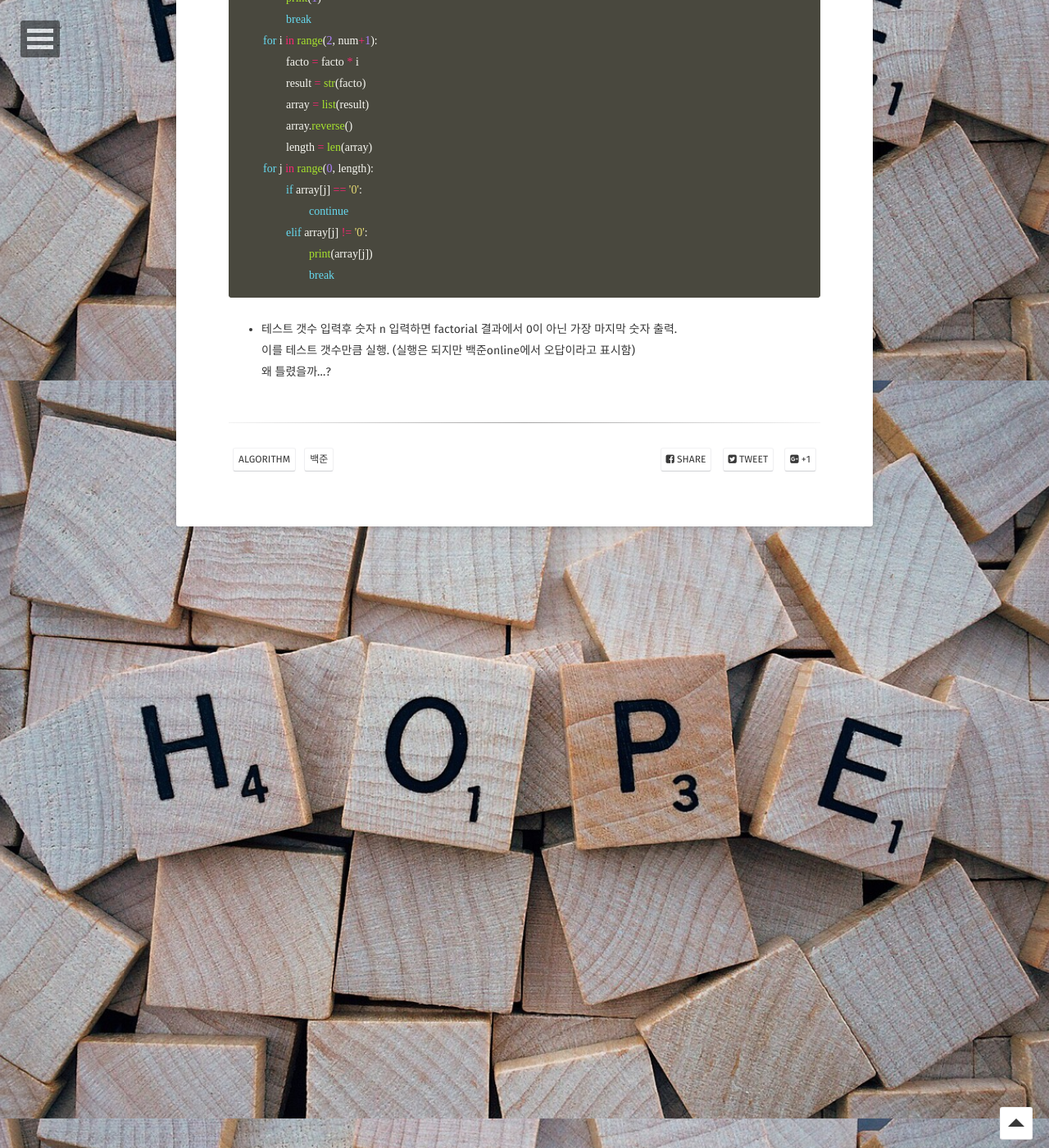
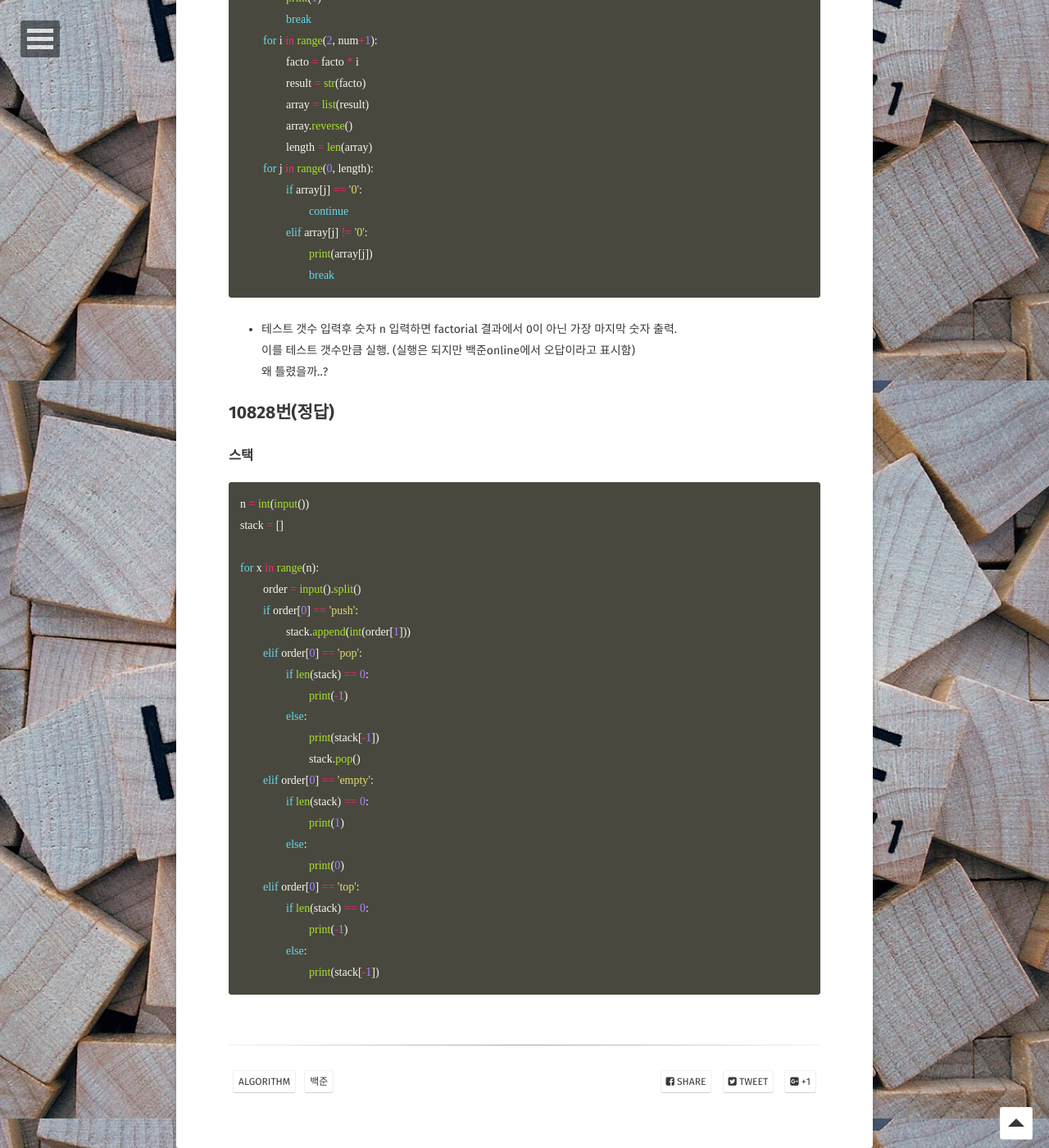
Before and after one commit to Jungjihyuk/JH_Life, a Jekyll site: the page built from _posts/2019-03-07-baekjoon-algorithm.md, in a window 1280 px wide and 1400 px high, scrolled down 1336 px. Shown: the whole window at 82% size. Built offline with Jekyll 4.4.1, drawn with Linux system fonts in a browser that asks for light colours; some web fonts are replaced; comment, search, counter and statistics services are not loaded.

Commit message:
백준, 스택문제 추가

````diff
--- a/_posts/2019-03-07-baekjoon-algorithm.md
+++ b/_posts/2019-03-07-baekjoon-algorithm.md
@@ -58,4 +58,32 @@ for test in range(int(input())):
 ```
 * 테스트 갯수 입력후 숫자 n 입력하면 factorial 결과에서 0이 아닌 가장 마지막 숫자 출력.<br>
   이를 테스트 갯수만큼 실행. (실행은 되지만 백준online에서 오답이라고 표시함)<br>
-  왜 틀렸을까...?
+  왜 틀렸을까..?
+
+## 10828번(정답)
+### 스택
+```python
+n = int(input())
+stack = []
+
+for x in range(n):
+	order = input().split()
+	if order[0] == 'push':
+		stack.append(int(order[1]))
+	elif order[0] == 'pop':
+		if len(stack) == 0:
+			print(-1)
+		else:
+			print(stack[-1])
+			stack.pop()
+	elif order[0] == 'empty':
+		if len(stack) == 0:
+			print(1)
+		else:
+			print(0)
+	elif order[0] == 'top':
+		if len(stack) == 0:
+			print(-1)
+		else:
+			print(stack[-1])
+```
````
